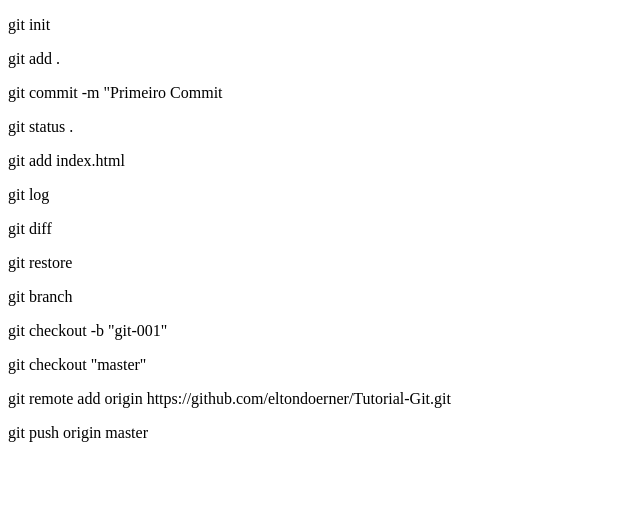
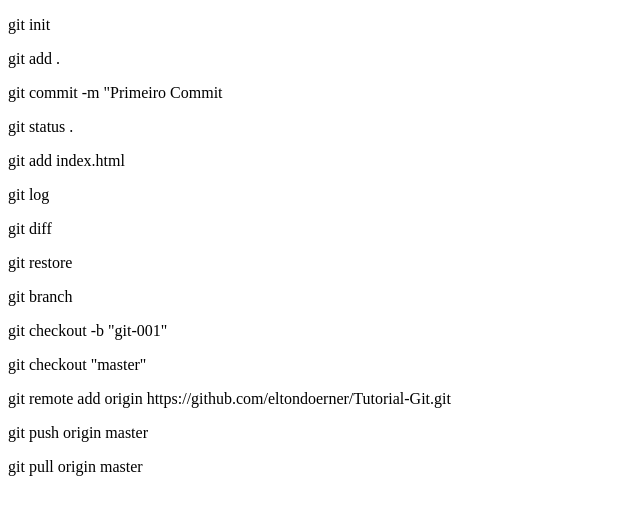
Before and after one commit to eltondoerner/Tutorial-Git, a plain HTML site: page index.html in a window 1280 px wide. Shown: the whole page, without its empty margins (0-640 px from the left). Drawn offline with Linux system fonts and the light colour scheme.

Commit message:
dfasdfasdf

```diff
--- a/index.html
+++ b/index.html
@@ -21,6 +21,7 @@
     <p>git checkout "master"</p>
     <p>git remote add origin https://github.com/eltondoerner/Tutorial-Git.git</p>
     <p>git push origin master</p>
+    <p>git pull origin master</p>
 </body>
 
 </html>
```
